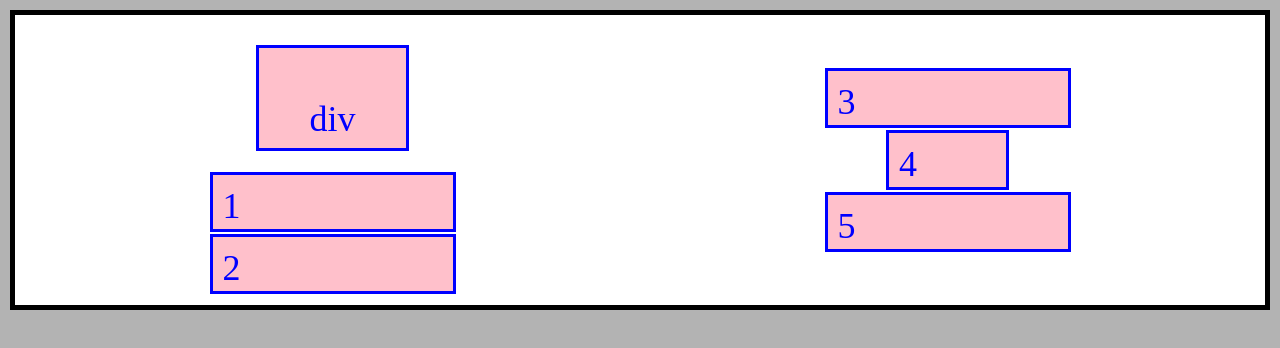
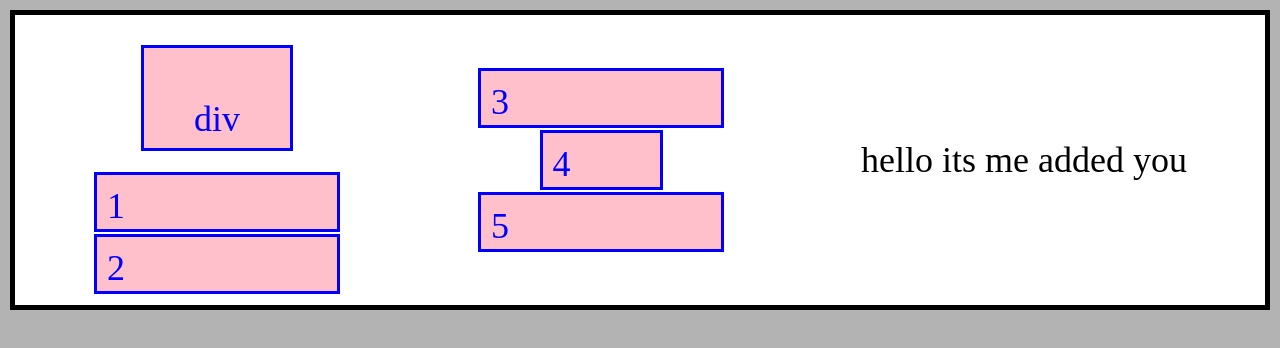
Before and after one commit to Triveni-2000/gitHub-learning, a plain HTML site: page index.html in a window 1280 px wide. Drawn offline with Linux system fonts and the light colour scheme.

Commit message:
added para

```diff
--- a/index.html
+++ b/index.html
@@ -16,7 +16,7 @@
     <div class="item-4">3</div>
     <div class="item-5">4</div>
     <div class="item-6">5</div>
-
+    <p>hello its me added you</p>
    </div>
 </body>
 </html>
```
